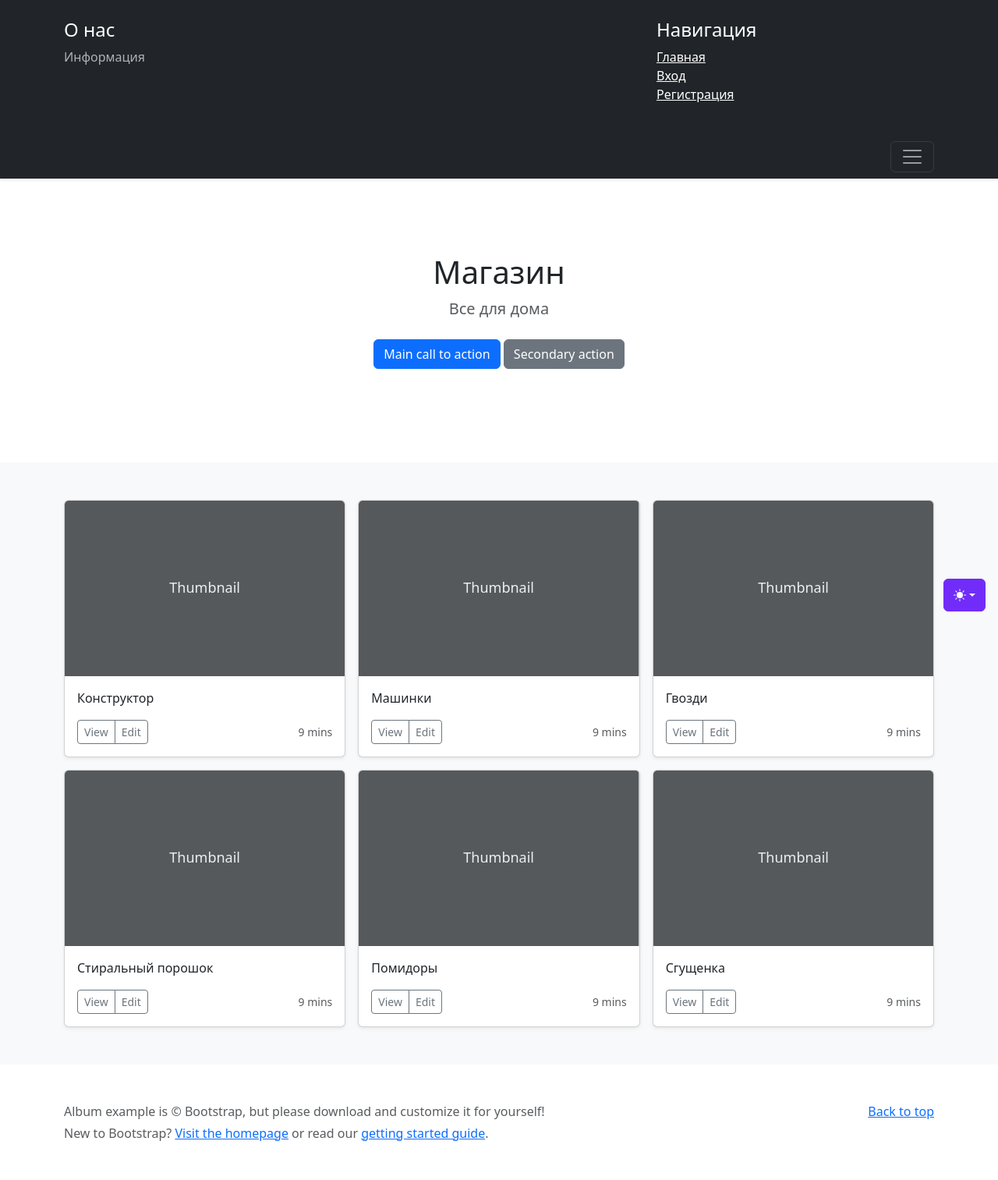
After one commit to GalinaUm/homework_django, a Django app: template catalog/templates/products_list.html in a window 1280 px wide, after a click that opens the changed part. The commit adds this page. Shown: the whole page at 78% size. Run offline with Django 5.2, Linux system fonts and the light colour scheme; the template is opened without the code that fills it: values that come from a table or form of the project are taken from there, others are empty; data comes from the database, SQL or seed files in the repository; some libraries are stand-ins or nearby versions.

Commit message:
ink_menu

```diff
--- a/catalog/templates/base.html
+++ b/catalog/templates/base.html
@@ -83,77 +83,28 @@
         </li>
     </ul>
 </div>
+
+
 <header data-bs-theme="dark">
-    <div class="collapse text-bg-dark" id="navbarHeader">
-        <div class="container">
-            <div class="row">
-                <div class="col-sm-8 col-md-7 py-4"><h4>About</h4>
-                    <p class="text-body-secondary">Add some information about the album below, the author, or any other
-                        background context. Make it a few sentences long so folks can pick up some informative tidbits.
-                        Then, link them off to some social networking sites or contact information.</p></div>
-                <div class="col-sm-4 offset-md-1 py-4"><h4>Contact</h4>
-                    <ul class="list-unstyled">
-                        <li><a href="#" class="text-white">Follow on X</a></li>
-                        <li><a href="#" class="text-white">Like on Facebook</a></li>
-                        <li><a href="#" class="text-white">Email me</a></li>
-                    </ul>
-                </div>
-            </div>
-        </div>
-    </div>
-    <div class="navbar navbar-dark bg-dark shadow-sm">
-        <div class="container"><a href="#" class="navbar-brand d-flex align-items-center">
-            <svg xmlns="http://www.w3.org/2000/svg" width="20" height="20" fill="none" stroke="currentColor"
-                 stroke-linecap="round" stroke-linejoin="round" stroke-width="2" aria-hidden="true" class="me-2"
-                 viewBox="0 0 24 24">
-                <path d="M23 19a2 2 0 0 1-2 2H3a2 2 0 0 1-2-2V8a2 2 0 0 1 2-2h4l2-3h6l2 3h4a2 2 0 0 1 2 2z"></path>
-                <circle cx="12" cy="13" r="4"></circle>
-            </svg>
-            <strong>Album</strong> </a>
-            <button class="navbar-toggler" type="button" data-bs-toggle="collapse" data-bs-target="#navbarHeader"
-                    aria-controls="navbarHeader" aria-expanded="false" aria-label="Toggle navigation"><span
-                    class="navbar-toggler-icon"></span></button>
-        </div>
-    </div>
+{% include 'includes/inc_menu.html' %}
 </header>
+
+
 <main>
     <section class="py-5 text-center container">
         <div class="row py-lg-5">
-            <div class="col-lg-6 col-md-8 mx-auto"><h1 class="fw-light">Album example</h1>
-                <p class="lead text-body-secondary">Something short and leading about the collection below—its contents,
-                    the creator, etc. Make it short and sweet, but not too short so folks don’t simply skip over it
-                    entirely.</p>
+            <div class="col-lg-6 col-md-8 mx-auto"><h1 class="fw-light">Магазин</h1>
+                <p class="lead text-body-secondary">Все для дома</p>
                 <p><a href="#" class="btn btn-primary my-2">Main call to action</a> <a href="#"
                                                                                        class="btn btn-secondary my-2">Secondary
                     action</a></p></div>
         </div>
     </section>
-    <div class="album py-5 bg-body-tertiary">
-        <div class="container">
-            <div class="row row-cols-1 row-cols-sm-2 row-cols-md-3 g-3">
-                {% for product in products %}
-                <div class="col">
-                    <div class="card shadow-sm">
-                        <svg aria-label="Placeholder: Thumbnail" class="bd-placeholder-img card-img-top" height="225"
-                             preserveAspectRatio="xMidYMid slice" role="img" width="100%"
-                             xmlns="http://www.w3.org/2000/svg"><title>Placeholder</title>
-                            <rect width="100%" height="100%" fill="#55595c"></rect>
-                            <text x="50%" y="50%" fill="#eceeef" dy=".3em">Thumbnail</text>
-                        </svg>
-                        <div class="card-body"><p class="card-text">{{ product.name }}</p>
-                            <div class="d-flex justify-content-between align-items-center">
-                                <div class="btn-group">
-                                    <button type="button" class="btn btn-sm btn-outline-secondary">View</button>
-                                    <button type="button" class="btn btn-sm btn-outline-secondary">Edit</button>
-                                </div>
-                                <small class="text-body-secondary">9 mins</small></div>
-                        </div>
-                    </div>
-                </div>
-                {% endfor %}
-            </div>
-        </div>
-    </div>
+
+{% block content %}
+{% endblock %}
+
+
 </main>
 <footer class="text-body-secondary py-5">
     <div class="container"><p class="float-end mb-1"><a href="#">Back to top</a></p>
--- /dev/null
+++ b/catalog/templates/includes/inc_menu.html
@@ -0,0 +1,23 @@
+<div class="collapse text-bg-dark" id="navbarHeader">
+    <div class="container">
+        <div class="row">
+            <div class="col-sm-8 col-md-7 py-4"><h4>О нас</h4>
+                <p class="text-body-secondary">Информация</p></div>
+            <div class="col-sm-4 offset-md-1 py-4"><h4>Навигация</h4>
+                <ul class="list-unstyled">
+                    <li><a href="{% url 'catalog:products_list' %}" class="text-white">Главная</a></li>
+                    <li><a href="#" class="text-white">Вход</a></li>
+                    <li><a href="#" class="text-white">Регистрация</a></li>
+                </ul>
+            </div>
+        </div>
+    </div>
+</div>
+<div class="navbar navbar-dark bg-dark shadow-sm">
+    <div class="container">
+        <a href="#" class="navbar-brand d-flex align-items-center"></a>
+        <button class="navbar-toggler" type="button" data-bs-toggle="collapse" data-bs-target="#navbarHeader"
+                aria-controls="navbarHeader" aria-expanded="false" aria-label="Toggle navigation"><span
+                class="navbar-toggler-icon"></span></button>
+    </div>
+</div>
--- /dev/null
+++ b/catalog/templates/products_list.html
@@ -0,0 +1,29 @@
+{% extends 'base.html' %}
+{% block content %}
+<div class="album py-5 bg-body-tertiary">
+        <div class="container">
+            <div class="row row-cols-1 row-cols-sm-2 row-cols-md-3 g-3">
+                {% for product in products %}
+                <div class="col">
+                    <div class="card shadow-sm">
+                        <svg aria-label="Placeholder: Thumbnail" class="bd-placeholder-img card-img-top" height="225"
+                             preserveAspectRatio="xMidYMid slice" role="img" width="100%"
+                             xmlns="http://www.w3.org/2000/svg"><title>Placeholder</title>
+                            <rect width="100%" height="100%" fill="#55595c"></rect>
+                            <text x="50%" y="50%" fill="#eceeef" dy=".3em">Thumbnail</text>
+                        </svg>
+                        <div class="card-body"><p class="card-text">{{ product.name }}</p>
+                            <div class="d-flex justify-content-between align-items-center">
+                                <div class="btn-group">
+                                    <button type="button" class="btn btn-sm btn-outline-secondary">View</button>
+                                    <button type="button" class="btn btn-sm btn-outline-secondary">Edit</button>
+                                </div>
+                                <small class="text-body-secondary">9 mins</small></div>
+                        </div>
+                    </div>
+                </div>
+                {% endfor %}
+            </div>
+        </div>
+    </div>
+{% endblock %}
--- a/catalog/urls.py
+++ b/catalog/urls.py
@@ -8,6 +8,6 @@ app_name = CatalogConfig.name
 urlpatterns = [
     path('home/', home, name='home'),
     path('contacts/', contacts, name='contacts'),
-    path('', products_list,)
+    path('', products_list, name='products_list')
 
 ]
--- a/catalog/views.py
+++ b/catalog/views.py
@@ -28,4 +28,4 @@ def contacts(request):
 def products_list(request):
     products = Product.objects.all()
     context = {"products": products}
-    return render(request, 'base.html', context)
+    return render(request, 'products_list.html', context)
```
